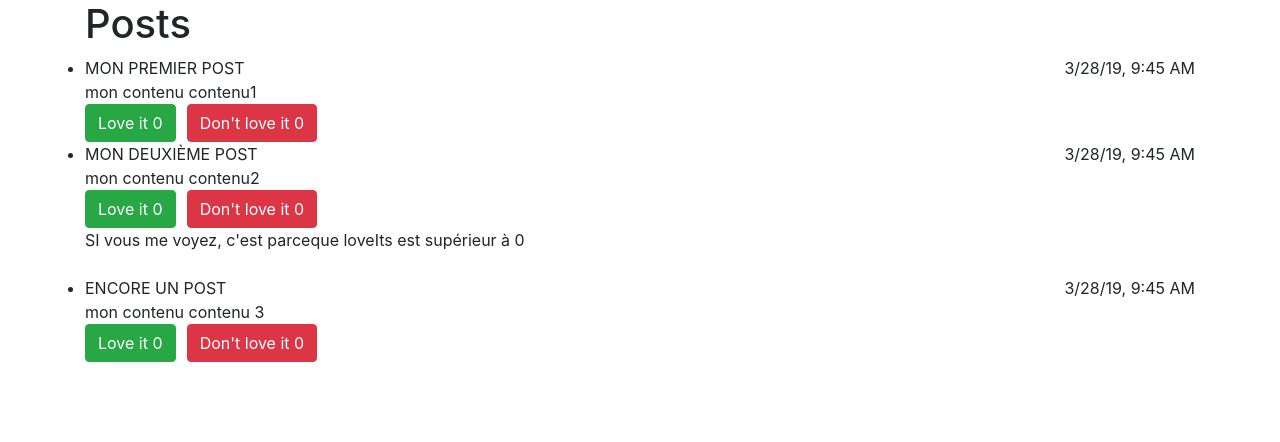
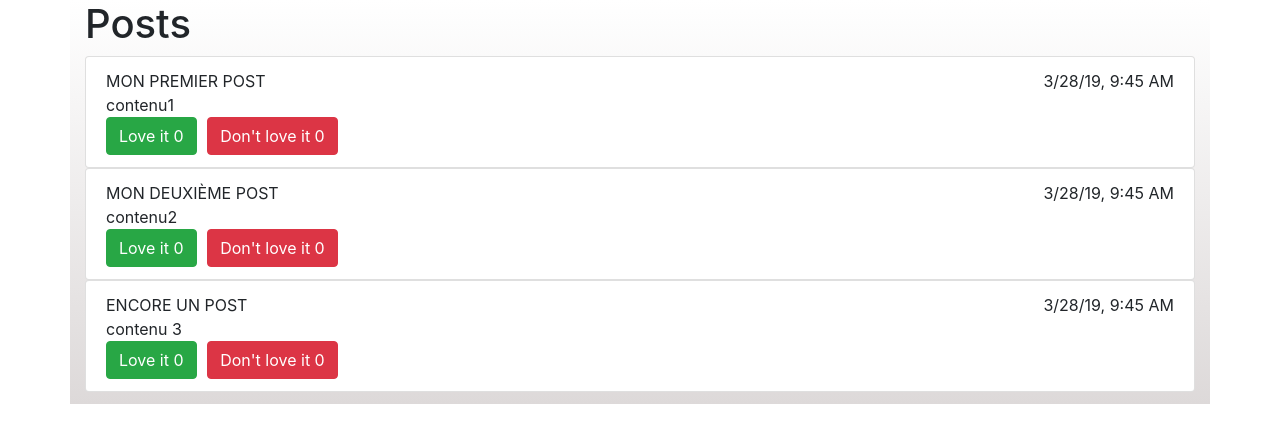
Before and after one commit to jbolaty/Blog_Angular, an Angular app in the folder my-blog/: page / in a window 1280 px wide. Shown: the top 442 px of the page. Built offline with nearby package versions, Linux system fonts and the light colour scheme.

Commit message:
modification de la couleur du texte [ngStyle] et de celle du bloc [ngClass] au changement du nombre de like

```diff
--- a/my-blog/src/app/app.component.scss
+++ b/my-blog/src/app/app.component.scss
@@ -0,0 +1,6 @@
+.container{
+    background: linear-gradient(rgb(255, 255, 255), rgb(221, 217, 217));
+}
+.list-group{
+    padding-bottom: 12px
+}
--- a/my-blog/src/app/app.component.ts
+++ b/my-blog/src/app/app.component.ts
@@ -19,7 +19,7 @@ export class AppComponent {
   {
     title: 'Mon deuxième post',
     content: "contenu2",
-    loveIts: 1,
+    loveIts: 0,
     created_at: this.postDate
   },
   {
--- a/my-blog/src/app/post-list-component/post-list-component.component.html
+++ b/my-blog/src/app/post-list-component/post-list-component.component.html
@@ -1,36 +1,34 @@
 
-<li >
+<!-- Ici on utilise ngClass pour pour modifier la couleur de fond de la div   -->
+<li [ngClass]="{
+    'list-group-item': true,
+    'list-group-item-success': loveIts > 0,
+    'list-group-item-danger': loveIts < 0}">
 
-    <div >
-        {{thetitle | uppercase }}
-        <div class="float-right">{{thedate | date : 'short' }}</div><br>
 
-    </div>
+    <!-- on utilise ngStyle pour changer la couleur du texte au click  -->
+    <div [ngStyle]="{color : changeColor()}">
+
+
       <div>
-       mon contenu {{ contenu }}
+        {{ thetitle | uppercase }}
+        <div class="float-right">{{ thedate | date: "short" }}</div>
+        <br />
       </div>
 
 
+      <div>{{ contenu }}</div>
+
+
       <!-- Les bouttons love it et Don't love it  -->
-        <button
-            type="button"
-            class="btn btn-success"
-            (click)="countLoveIt()">
+      <button type="button" class="btn btn-success" (click)="countLoveIt()">
         Love it {{ numberOfLoveIt }}
       </button>
 
-
-        <button type="button"
-            class="btn btn-danger"
-            (click)="countDontLoveIt()">
-                Don't love it {{ numberOfDontLoveIt}}
+      <button type="button" class="btn btn-danger" (click)="countDontLoveIt()">
+        Don't love it {{ numberOfDontLoveIt }}
       </button>
 
-        <!-- --------------------pour mes tests ---------------- -->
-        <div *ngIf="loveIts >0">
-            SI vous me voyez, c'est parceque loveIts est supérieur à 0
   </div>
 
-    <br>
-
 </li>
--- a/my-blog/src/app/post-list-component/post-list-component.component.ts
+++ b/my-blog/src/app/post-list-component/post-list-component.component.ts
@@ -10,28 +10,34 @@ import { Content } from '@angular/compiler/src/render3/r3_ast';
 export class PostListComponentComponent implements OnInit {
 
 
+  // Propriétés transmises au component PostListComponent
   @Input() thetitle: string;
   @Input() contenu: string;
   @Input() thedate: Date;
   @Input() loveIts: number;
 
-
-  numberOfLoveIt = 0;
-  numberOfDontLoveIt = 0;
+  // Initialisation du nombre de LoveIt et DontLoveIt
+  numberOfLoveIt : number = 0;
+  numberOfDontLoveIt : number = 0;
 
 
-
-  // fonction de comptage de love it, dont love it, et modification du loveits
+  // Fonctions
+  // comptage de loveIt, DontLoveIt, LoveIts, et changement de couleur
   countLoveIt(){
     this.numberOfLoveIt = this.numberOfLoveIt + 1
     this.loveIts = this.loveIts + 1
   }
-
   countDontLoveIt(){
     this.numberOfDontLoveIt = this.numberOfDontLoveIt + 1
     this.loveIts = this.loveIts - 1
   }
-
+  changeColor(){
+    if  (this.loveIts > 0){
+      return "green"
+    }else if (this.loveIts < 0){
+      return "red"
+    }
+  }
 
 
   constructor() { }
```
Lines whose indentation alone changed are shown as unchanged.
